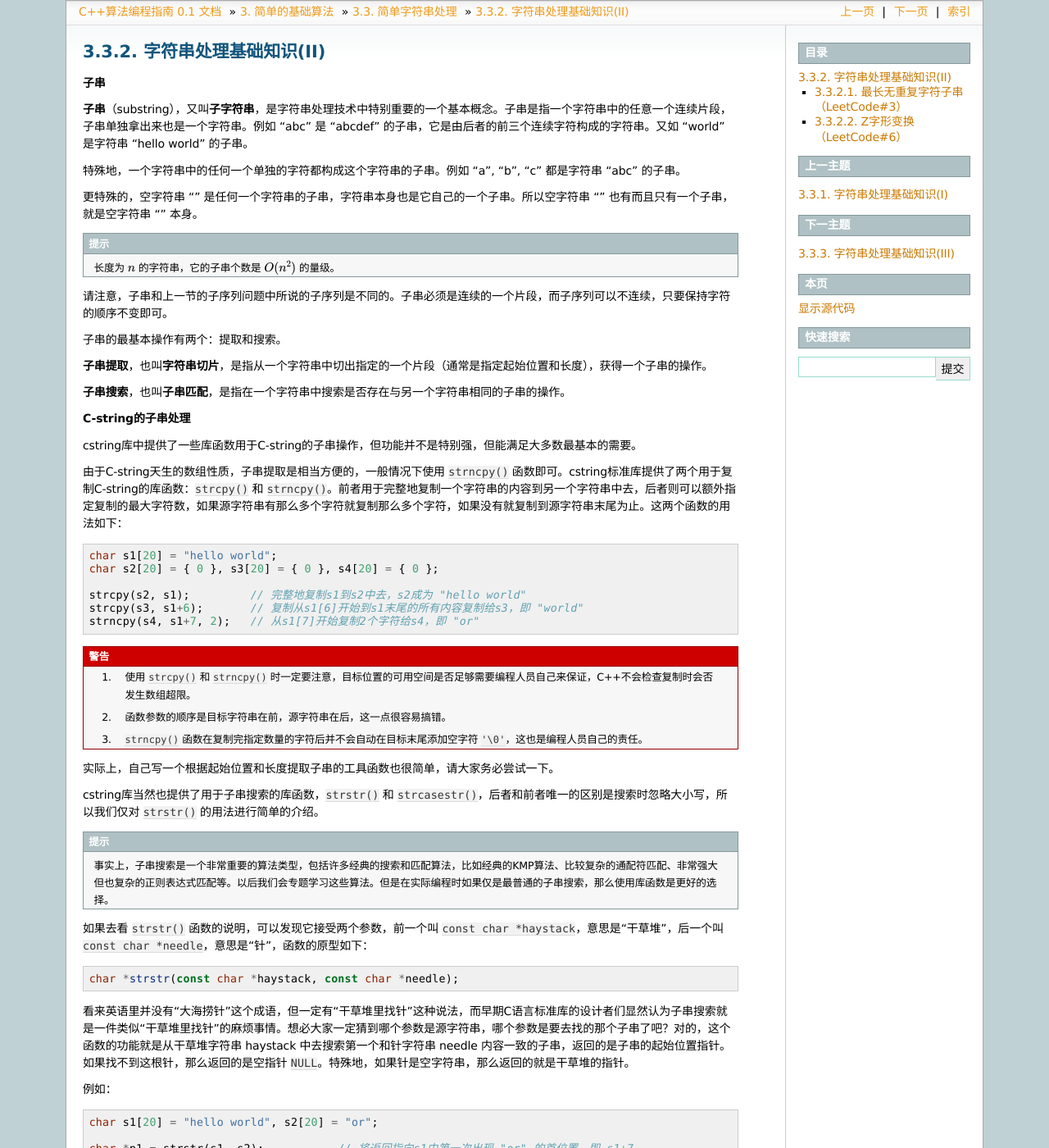
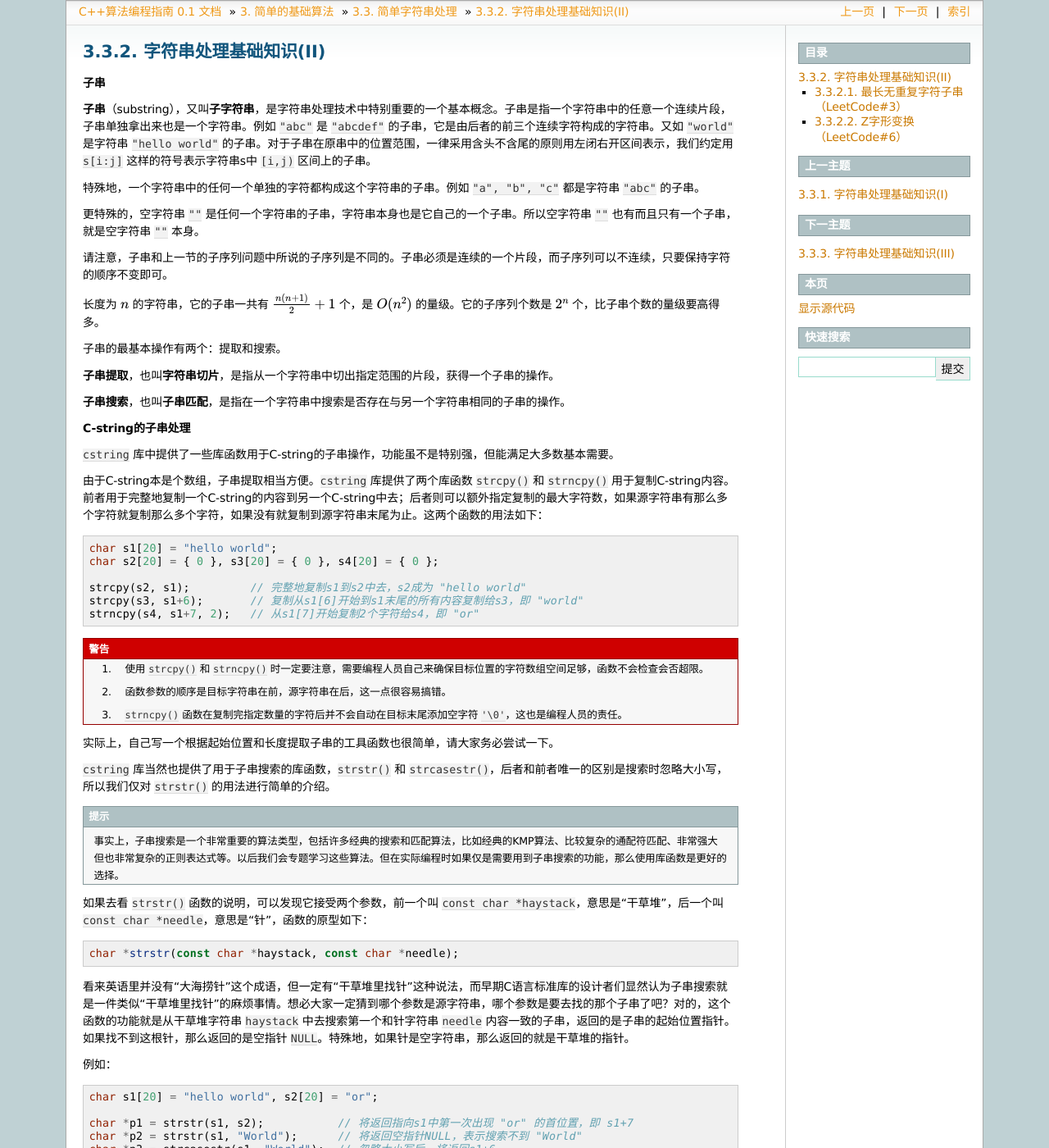
Before and after one commit to majorli/algo_guide, a Sphinx documentation site: the page built from source/ch02/sec03/232_string_basic_2.rst, in a window 1280 px wide and 1400 px high. Shown: the whole window at 82% size. Built offline with Sphinx 7.4.7, drawn with Linux system fonts in a browser that asks for light colours; formulas are drawn with MathJax 3; some of the changed text lies outside the part shown.

Commit message:
20200414_2319draft_232_proofread_ok

```diff
--- a/source/ch02/sec03/231_string_basic_1.rst
+++ b/source/ch02/sec03/231_string_basic_1.rst
@@ -26,7 +26,7 @@
 
 .. code-block:: c++
 
-   void func1(char* s);
+   void func1(char *s);
    void func2(char s[]);
 
 但是通常我们在传递字符串时会采用指针的形式而不是数组的形式，这是为了能够一眼看出这里要传递的是C-string而不是字符数组。
--- a/source/ch02/sec03/232_string_basic_2.rst
+++ b/source/ch02/sec03/232_string_basic_2.rst
@@ -3,29 +3,27 @@
 
 **子串**
 
-:strong:`子串`\ （substring），又叫\ :strong:`子字符串`，是字符串处理技术中特别重要的一个基本概念。子串是指一个字符串中的任意一个连续片段，子串单独拿出来也是一个字符串。例如 "abc" 是 "abcdef" 的子串，它是由后者的前三个连续字符构成的字符串。又如 "world" 是字符串 "hello world" 的子串。
+:strong:`子串`\ （substring），又叫\ :strong:`子字符串`\ ，是字符串处理技术中特别重要的一个基本概念。子串是指一个字符串中的任意一个连续片段，子串单独拿出来也是一个字符串。例如 ``"abc"`` 是 ``"abcdef"`` 的子串，它是由后者的前三个连续字符构成的字符串。又如 ``"world"`` 是字符串 ``"hello world"`` 的子串。对于子串在原串中的位置范围，一律采用含头不含尾的原则用左闭右开区间表示，我们约定用 ``s[i:j]`` 这样的符号表示字符串s中 ``[i,j)`` 区间上的子串。
 
-特殊地，一个字符串中的任何一个单独的字符都构成这个字符串的子串。例如 "a", "b", "c" 都是字符串 "abc" 的子串。
+特殊地，一个字符串中的任何一个单独的字符都构成这个字符串的子串。例如 ``"a", "b", "c"`` 都是字符串 ``"abc"`` 的子串。
 
-更特殊的，空字符串 "" 是任何一个字符串的子串，字符串本身也是它自己的一个子串。所以空字符串 "" 也有而且只有一个子串，就是空字符串 "" 本身。
-
-.. hint::
-
-   长度为 :math:`n` 的字符串，它的子串个数是 :math:`O(n^2)` 的量级。
+更特殊的，空字符串 ``""`` 是任何一个字符串的子串，字符串本身也是它自己的一个子串。所以空字符串 ``""`` 也有而且只有一个子串，就是空字符串 ``""`` 本身。
 
 请注意，子串和上一节的子序列问题中所说的子序列是不同的。子串必须是连续的一个片段，而子序列可以不连续，只要保持字符的顺序不变即可。
 
+长度为 :math:`n` 的字符串，它的子串一共有 :math:`\frac{n(n+1)}{2}+1` 个，是 :math:`O(n^2)` 的量级。它的子序列个数是 :math:`2^n` 个，比子串个数的量级要高得多。
+
 子串的最基本操作有两个：提取和搜索。
 
-:strong:`子串提取`，也叫\ :strong:`字符串切片`，是指从一个字符串中切出指定的一个片段（通常是指定起始位置和长度），获得一个子串的操作。
+:strong:`子串提取`\ ，也叫\ :strong:`字符串切片`\ ，是指从一个字符串中切出指定范围的片段，获得一个子串的操作。
 
-:strong:`子串搜索`，也叫\ :strong:`子串匹配`，是指在一个字符串中搜索是否存在与另一个字符串相同的子串的操作。
+:strong:`子串搜索`\ ，也叫\ :strong:`子串匹配`\ ，是指在一个字符串中搜索是否存在与另一个字符串相同的子串的操作。
 
 **C-string的子串处理**
 
-cstring库中提供了一些库函数用于C-string的子串操作，但功能并不是特别强，但能满足大多数最基本的需要。
+``cstring`` 库中提供了一些库函数用于C-string的子串操作，功能虽不是特别强，但能满足大多数基本需要。
 
-由于C-string天生的数组性质，子串提取是相当方便的，一般情况下使用 ``strncpy()`` 函数即可。cstring标准库提供了两个用于复制C-string的库函数：``strcpy()`` 和 ``strncpy()``。前者用于完整地复制一个字符串的内容到另一个字符串中去，后者则可以额外指定复制的最大字符数，如果源字符串有那么多个字符就复制那么多个字符，如果没有就复制到源字符串末尾为止。这两个函数的用法如下：
+由于C-string本是个数组，子串提取相当方便。\ ``cstring`` 库提供了两个库函数 ``strcpy()`` 和 ``strncpy()`` 用于复制C-string内容。前者用于完整地复制一个C-string的内容到另一个C-string中去；后者则可以额外指定复制的最大字符数，如果源字符串有那么多个字符就复制那么多个字符，如果没有就复制到源字符串末尾为止。这两个函数的用法如下：
 
 .. code-block:: c++
 
@@ -39,25 +37,25 @@ cstring库中提供了一些库函数用于C-string的子串操作，但功能
 
 .. warning::
 
-   1. 使用 ``strcpy()`` 和 ``strncpy()`` 时一定要注意，目标位置的可用空间是否足够需要编程人员自己来保证，C++不会检查复制时会否发生数组超限。
+   1. 使用 ``strcpy()`` 和 ``strncpy()`` 时一定要注意，需要编程人员自己来确保目标位置的字符数组空间足够，函数不会检查会否超限。
    2. 函数参数的顺序是目标字符串在前，源字符串在后，这一点很容易搞错。
-   3. ``strncpy()`` 函数在复制完指定数量的字符后并不会自动在目标末尾添加空字符 ``'\0'``，这也是编程人员自己的责任。
+   3. ``strncpy()`` 函数在复制完指定数量的字符后并不会自动在目标末尾添加空字符 ``'\0'``\ ，这也是编程人员的责任。
 
 实际上，自己写一个根据起始位置和长度提取子串的工具函数也很简单，请大家务必尝试一下。
 
-cstring库当然也提供了用于子串搜索的库函数，``strstr()`` 和 ``strcasestr()``，后者和前者唯一的区别是搜索时忽略大小写，所以我们仅对 ``strstr()`` 的用法进行简单的介绍。
+``cstring`` 库当然也提供了用于子串搜索的库函数，\ ``strstr()`` 和 ``strcasestr()``\ ，后者和前者唯一的区别是搜索时忽略大小写，所以我们仅对 ``strstr()`` 的用法进行简单的介绍。
 
 .. hint::
 
-   事实上，子串搜索是一个非常重要的算法类型，包括许多经典的搜索和匹配算法，比如经典的KMP算法、比较复杂的通配符匹配、非常强大但也复杂的正则表达式匹配等。以后我们会专题学习这些算法。但是在实际编程时如果仅是最普通的子串搜索，那么使用库函数是更好的选择。
+   事实上，子串搜索是一个非常重要的算法类型，包括许多经典的搜索和匹配算法，比如经典的KMP算法、比较复杂的通配符匹配、非常强大但也非常复杂的正则表达式等。以后我们会专题学习这些算法。但在实际编程时如果仅是需要用到子串搜索的功能，那么使用库函数是更好的选择。
 
-如果去看 ``strstr()`` 函数的说明，可以发现它接受两个参数，前一个叫 ``const char *haystack``，意思是“干草堆”，后一个叫 ``const char *needle``，意思是“针”，函数的原型如下：
+如果去看 ``strstr()`` 函数的说明，可以发现它接受两个参数，前一个叫 ``const char *haystack``\ ，意思是“干草堆”，后一个叫 ``const char *needle``\ ，意思是“针”，函数的原型如下：
 
 .. code-block:: c++
 
    char *strstr(const char *haystack, const char *needle);
 
-看来英语里并没有“大海捞针”这个成语，但一定有“干草堆里找针”这种说法，而早期C语言标准库的设计者们显然认为子串搜索就是一件类似“干草堆里找针”的麻烦事情。想必大家一定猜到哪个参数是源字符串，哪个参数是要去找的那个子串了吧？对的，这个函数的功能就是从干草堆字符串 haystack 中去搜索第一个和针字符串 needle 内容一致的子串，返回的是子串的起始位置指针。如果找不到这根针，那么返回的是空指针 ``NULL``。特殊地，如果针是空字符串，那么返回的就是干草堆的指针。
+看来英语里并没有“大海捞针”这个成语，但一定有“干草堆里找针”这种说法，而早期C语言标准库的设计者们显然认为子串搜索就是一件类似“干草堆里找针”的麻烦事情。想必大家一定猜到哪个参数是源字符串，哪个参数是要去找的那个子串了吧？对的，这个函数的功能就是从干草堆字符串 ``haystack`` 中去搜索第一个和针字符串 ``needle`` 内容一致的子串，返回的是子串的起始位置指针。如果找不到这根针，那么返回的是空指针 ``NULL``\ 。特殊地，如果针是空字符串，那么返回的就是干草堆的指针。
 
 例如：
 
@@ -70,11 +68,13 @@ cstring库当然也提供了用于子串搜索的库函数，``strstr()`` 和 ``
    char *p3 = strcasestr(s1, "World");  // 忽略大小写后，将返回s1+6
 
 
-.. admonition:: 问题
+.. admonition:: 练习
 
-   请大家思考一下，假如在干草堆中不止有一根针，如何利用 ``strstr()`` 函数把所有这些针的位置都依次找出来？例如，从 "this is the Mississippi" 中搜索 "is"，一共会有4个，你能不能编一个程序把它们从前往后一个个地都找出来吗？一定要动手试一试哦。
+   请大家思考一下，假如在干草堆中不止有一根针，如何利用 ``strstr()`` 函数把所有这些针的位置都依次找出来？
 
-相比之下，C++ string的子串处理功能就强大多了，使用起来也更加方便。但是现在先不做介绍，留待以后遇到时在说。接下来先让我们学习两个字符串处理的基础题：最长无重复字符子串和Z字形变换。这两个题目来自著名的力扣（LeetCode）网站，它们在处理技巧上比上一节的两题略有提升。
+   例如，从 ``"this is the Mississippi"`` 中搜索 ``"is"``\ ，一共会有4个，请编写一个程序把它们从前往后一个个地都找出来，并依次输出每一个子串 ``"is"`` 的起始位置。
+
+相比之下，C++ string的子串处理功能就强大多了，使用起来也更加方便。但是现在先不做介绍，留待以后遇到时再说。接下来先学习两个字符串处理的基础题：最长无重复字符子串和Z字形变换。这两个题目来自著名的力扣（LeetCode）网站，它们在处理技巧上比上一节的两题略有提升。
 
 .. index:: 【最长无重复字符子串】, 〖LeetCode#3〗
 
@@ -82,27 +82,27 @@ cstring库当然也提供了用于子串搜索的库函数，``strstr()`` 和 ``
 最长无重复字符子串（LeetCode#3）
 ^^^^^^^^^^^^^^^^^^^^^^^^^^^^^^^^^^^^^^^^^^^^^^^
 
-问题：输入一个长度不超过80的字符串 :math:`s`，找出其中最长的不含重复字符的子串的长度。
+问题：输入一个长度不超过80的字符串s，找出其中最长的不含重复字符的子串的长度。
 
 例如：
 
-输入 ``"abcabcbb"``，应输出3，因为其中最长的无重复字符子串为 ``"abc"`` 或 ``bca`` 或 ``cab``，长度均为3，没有比这更长的了。
+输入 ``"abcabcbb"``\ ，应输出3，因为其中最长的无重复字符子串为 ``"abc"`` 或 ``bca`` 或 ``cab``\ ，长度均为3，没有比这更长的了。
 
-输入 ``"aaaaaaaa"``，应输出1。
+输入 ``"aaaaaaaa"``\ ，应输出1。
 
-输入 ``"pwwkew"``，则应输出3，对应的子串为 ``"wke"`` 或 ``"kew"``。
+输入 ``"pwwkew"``\ ，则应输出3，对应的子串为 ``"wke"`` 或 ``"kew"``\ 。
 
 
 
-假如暴力枚举输入字符串中的所有子串，并逐个遍历子串中是否有重复字符，那么这个算法的时间复杂度会非常高。我们前面说过，一个长度为 :math:`n` 的字符串，其子串数量为 :math:`O(n^2)` 级。判断一个字符串中是否有重复字符，需要从头到尾遍历每一个字符，是 :math:`O(n)` 级别的运算，所以这种暴力枚举法的时间复杂度为 :math:`O(n^3)` 级别，显然太慢了。
+假如暴力枚举输入字符串中的所有子串，并逐个检查子串中是否有重复字符，那么这个算法的时间复杂度会很高。我们前面说过，一个长度为 :math:`n` 的字符串，其子串数量为 :math:`O(n^2)` 级。判断一个字符串中是否有重复字符，需要从头到尾遍历每一个字符，所以这种暴力枚举法的时间复杂度为 :math:`O(n^3)` 级别，显然太慢了。
 
-事实上，我们可以通过记录每一个字符在字符串中上一次出现的位置，实现一遍扫描解决问题，时间复杂度为 :math:`O(n)`。
+事实上，我们可以通过记录每一个字符在字符串中上一次出现的位置，实现一遍扫描解决问题，时间复杂度为 :math:`O(n)`\ 。
 
-设 :math:`s` 的长度为 :math:`n`，用一个整数数列 :math:`p_{ch}` 来存放每一个ASCII字符 :math:`ch` 在 :math:`s` 中上一次出现的位置。位置的取值范围为 :math:`[0,n-1]`。
+设s的长度为n，用一个整数数组 ``p[c]`` 来存放每一个ASCII字符 ``c`` 在s中上一次出现的位置。
 
-用两个位置索引 :math:`i` 和 :math:`j` 分别表示无重复字符子串头尾两端的位置，初始值全部为0。然后我们让 :math:`j` 从头到尾地扫描 :math:`s` 中的每一个字符 :math:`s_j,(j=0,1,\dots,n-1)`。每扫描一个字符就做如下操作：
+用两个位置索引 ``i`` 和 ``j`` 分别表示无重复字符子串头尾两端的位置，初始值全部为0。然后我们让 ``j`` 从头到尾地扫描s中的每一个字符 ``s[j]``\ 。每扫描一个字符就做如下操作：
 
-1、如果 :math:`p_{s_j} \ge i`，也就是说字符 :math:`s_j` 上一次在 :math:`s` 中出现的位置不在子串头位置 :math:`i` 之前，说明在子串 :math:`[s_i \cdots s_j]` 内，已经有和 :math:`s_j` 重复的字符出现过了，位置就是在 :math:`p_{s_j}` 上。例如下面这种情况：
+1、如果 ``p[s[j]] >= i``\ ，也就是说字符 ``s[j]`` 上一次在s中出现的位置不在子串头位置 ``i`` 之前，说明在子串 ``s[i:j]`` 内已经有和 ``s[j]`` 重复的字符出现过了，位置就在 ``p[s[j]]`` 。例如下面这种情况：
 
 .. code-block:: none
 
@@ -120,11 +120,11 @@ cstring库当然也提供了用于子串搜索的库函数，``strstr()`` 和 ``
          ^    ^
          i=3  j=8
 
-   调整后，i 变为 p['c']+1 = 3，而表示'c'字符上一次出现的位置的 p['c'] 则改为了 j = 8
+   调整后，i 变为 p['c'] + 1 = 3，而表示'c'字符上一次出现位置的 p['c'] 则改为了 j = 8
 
-这样，子串 :math:`[s_i \cdots s_j]` 就能始终保持无重复字符，并且随着 :math:`j` 的逐渐后移，一直跟踪着 :math:`s` 中的所有无重复字符子串。
+这样，子串 ``s[i:j]`` 就能始终保持无重复字符，并且随着 ``j`` 的逐渐后移一直跟踪着s中的所有无重复字符子串。
 
-2、如果 :math:`p_{s_j} \lt i`，说明字符 :math:`s_j` 没有在 :math:`s` 中出现过，或者在子串 :math:`[s_i \cdots s_j]` 之前出现过，已经不在当前考虑的范围内了。例如上面这个例子，当 :math:`j` 继续向后移动一个字符时：
+2、如果 ``p[s[j]] < i``\ ，说明字符 ``s[j]`` 没有在s中出现过或者仅在子串 ``s[i:j]`` 之前出现过，总之不在当前考虑的范围之内。例如上面这个例子中，当 ``j`` 继续向后移动一个字符时：
 
 .. code-block:: none
 
@@ -135,9 +135,9 @@ cstring库当然也提供了用于子串搜索的库函数，``strstr()`` 和 ``
    字符'b'曾经出现过，位置为 p['b'] = 1，但是当前 i = 3 > 1
    这说明上次那个'b'现在已经不用考虑了，相当于从来没有出现过
 
-所以这种情况下只要简单地更新一下 :math:`s_j` 的出现位置，让 :math:`p_{s_j}=j` 即可。
+所以这种情况下只要简单地更新一下 ``s[j]`` 的出现位置，让 ``p[s[j]] = j`` 即可。
 
-3、上述步骤处理完之后，:math:`i` 和 :math:`j` 就指向了一个新的无重复字符子串，长度为 :math:`j-i+1`，而我们的算法就是要统计出每一个这种长度中的最大值，这应该是一个很熟悉的操作了吧。
+3、上述步骤处理完之后，\ ``i`` 和 ``j`` 就指向了一个新的无重复字符子串，长度为 ``j - i + 1``\ ，而我们的算法就是要统计出每一个这种长度中的最大值，这应该是一个很熟悉的操作了吧。
 
 下面就是实现上述算法过程的程序代码：
 
@@ -169,7 +169,7 @@ Z字形变换（LeetCode#6）
    P U P U I G E T
    L   L   S   A
 
-按照这样的方式排列后，再按照从左往右逐行读取的方式产生出一个新的字符串 "CSSRPUPUIGETLLSA"，将这个经过了Z字形变换得到的新字符串输出。
+按照这样的方式排列后，再按照从左往右逐行读取的方式产生出一个新的字符串 ``"CSSRPUPUIGETLLSA"``\ ，将这个经过了Z字形变换得到的新字符串输出。
 
 如果将上述字符串做4行的Z形排列，则为：
 
@@ -180,7 +180,7 @@ Z字形变换（LeetCode#6）
    L S   S S   A
    U     I     T
 
-于是应该输出的变形后的字符串为 "CLRPPUGELSSSAUIT"。
+于是应该输出的变形后的字符串为 ``"CLRPPUGELSSSAUIT"``\ 。
 
 指定的行数大于0。特殊地，如果指定行数为1或大于字符串长度，那么变形后的字符串和原串是相同的。
 
@@ -188,7 +188,7 @@ Z字形变换（LeetCode#6）
 
 这个问题咋看上去比较混乱，其实并不难。因为字符串，无论是C-string还是C++ string，其实都是一个字符型数据的顺序列表，都可以通过指定位置来访问其中的每一个字符。而这个题目要做的无非是按照一套特定的规则去遍历访问一个字符串中的所有字符而已。所以我们只要分析出Z字形变换之后的新字符串中每一个字符与它在原字符串里位置的对应关系，就可以实现这个变换了。
 
-仍以字符串 "CPLUSPLUSISGREAT" 为例，它的长度为16个字符，位置编号从0到15。现在排成3行的Z字形，可以列出每个位置上的字符在原串中的位置编号如下：
+仍以字符串 ``"CPLUSPLUSISGREAT"`` 为例，它的长度为16个字符，位置编号从0到15。现在排成3行的Z字形，可以列出每个位置上的字符在原串中的位置编号如下：
 
 .. code-block:: none
 
@@ -205,19 +205,19 @@ Z字形变换（LeetCode#6）
    2  4     8 10    14
    3        9       15
 
-设行数为 :math:`R`，按照Z字形排列的规则，第0行和第 :math:`R-1` 行这两行是没有斜排字符的。
+设行数为R，按照Z字形排列的规则，第0行和第R-1行这两行是没有斜排字符的。
 
-如果我们把竖排字符的列叫做“主列”，那么我们可以发现，每一行上各个主列上字符的位置编号构成了一个等差数列，第 :math:`i` 行的首项就是 :math:`i`。因为一共有 :math:`R` 行，而且相邻两个主列之间一共有 :math:`R-2` 个斜排字符，所以公差都是 :math:`R+R-2=2R-2`。这样我们就可以很方便地按照规则输出所有的主列字符了。
+如果我们把竖排字符的列叫做“主列”，那么我们可以发现，每一行上各个主列上字符的位置编号构成了一个等差数列，首项就是行号。因为一共有R行，而且相邻两个主列之间一共有R-2个斜排字符，所以公差都是2R-2。这样我们就可以很方便地按照规则输出所有的主列字符了。
 
-但是，在第1到第 :math:`R-2` 行中，相邻主列之间还有斜排字符，因此在每次输出一个主列元素之后，先要输出它后面的那个斜排字符（假如有的话）。观察排列后的位置编号很容易发现，每一行上的斜排字符位置编号同样形成一个公差为 :math:`2R-2` 的等差数列，而且它的首项 :math:`k` 和该行上主列字符的首项 :math:`i` 相加一定等于 :math:`2R-2`。这是因为第 :math:`i` 行的第二个主列字符位置为 :math:`i+2R-2`，从它回退到第一个斜排字符，需要回退两次 :math:`i` 行，所以 :math:`k=i+2R-2-2i=2R-2-i`。
+但是，在第1到第R-2行中，相邻主列之间还有斜排字符，因此在每次输出一个主列元素之后，先要输出它后面的那个斜排字符（假如有的话）。观察排列后的位置编号很容易发现，每一行上的斜排字符位置编号同样形成一个公差为2R-2的等差数列，而且它的首项加行号一定等于2R-2。这是因为每一行的第2个主列字符位置为行号加2R-2，从它回退到第一个斜排字符，恰好经历一上一下长度为两倍行号的一段折线，因此就有第一个斜排字符的位置等于行号加2R-2再减2个行号，即2R-2-行号。
 
-这样我们就可以很方便地用一个从0到 :math:`R-1` 的循环来完成整个变换了。在每一轮循环中输出该行的字符，首先计算出该行主列字符和斜排字符的位置首项，然后在不超出原字符串长度的范围内逐项进行输出即可。
+这样我们就可以很方便地用一个从0到R-1的循环来完成整个变换了。在每一轮循环中输出该行的字符，首先计算出该行主列字符和斜排字符的位置首项，然后在不超出原字符串长度的范围内逐项进行输出即可。
 
 .. tip::
 
-   cstdio库中有多个函数可以进行单个字符的输入输出，一般都建议使用 ``getchar()`` 和 ``putchar()`` 这一对函数，它们是所有输入输出函数中运行速度最快的。使用方法也非常简单，如果要输入一个字符到变量 ``c`` 中去，就用 ``c = getchar();`` 语句；如果是要输出一个字符 ``c``，那么 ``putchar(c)`` 即可，当然也可以直接输出字符字面量，例如：``putchar('\n')``。
+   ``cstdio`` 库中有多个函数可以进行单字符输入输出，一般都建议使用 ``getchar()`` 和 ``putchar()`` 这一对函数，它们是所有输入输出函数中运行速度最快的。使用方法也非常简单，如果要输入一个字符到变量 ``c`` 中去，就用 ``c = getchar();`` 语句；如果是要输出一个字符 ``c``\ ，那么 ``putchar(c)`` 即可，当然也可以直接输出字符字面量，例如：\ ``putchar('\n')``\ 。
 
-   另外，单纯地输出一个字符串为一行时也建议使用函数 ``puts()``，例如 ``puts("Hello World!");``。这样，代码比用 ``printf()`` 函数要简单很多，而且它会自动在最后加上换行，不需要人为在字符串后面加 ``'\n'``。
+   另外，单纯地输出一个字符串为一行时也建议使用函数 ``puts()``\ ，例如 ``puts("Hello World!");``\ 。比用 ``printf()`` 要简单很多，而且它会自动加上换行，不需要人为在字符串后面加 ``'\n'``\ 。
 
 
 下面是代码：
@@ -227,4 +227,4 @@ Z字形变换（LeetCode#6）
 
 .. admonition:: 思考
 
-   这个算法需要特别注意的地方是对于输入的行数的特判，因为当指定行数为1时算法会出现严重的问题：死循环！请想一想这是为什么？
+   这个算法需要特别注意的地方是对输入的行数一定要有特判，否则当行数为1时算法会出现严重的问题：死循环！请想一想这是为什么？
```
Also changed, not shown: other parts of source/ch02/sec03/232_string_basic_2.rst (+6 -6 lines), source/ch01/150_pointers_refs.rst (+5 -6 lines).
